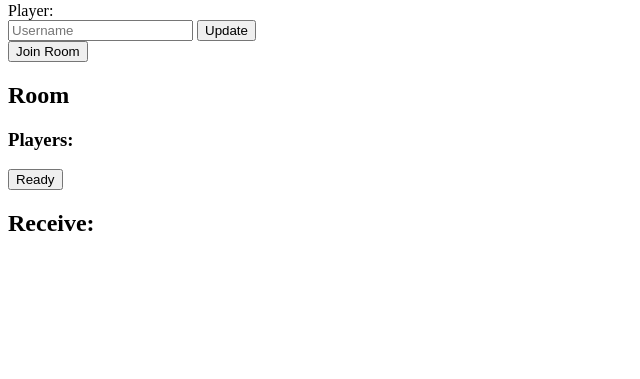
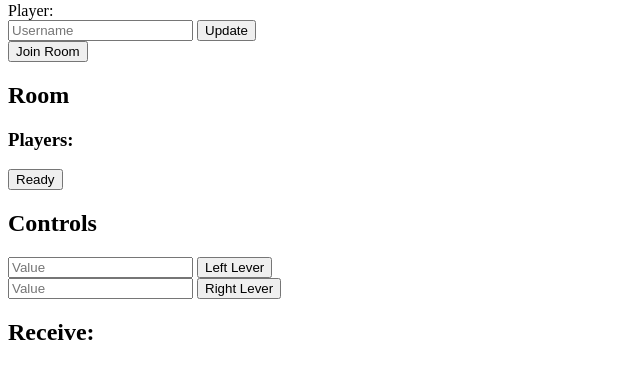
Before and after one commit to nKey/hackajam-1, a Flask app: page / in a window 1280 px wide. Shown: the part 125-504 px from the top of the page, without its empty margins (0-640 px from the left). Run offline with Flask 2, Linux system fonts and the light colour scheme; some libraries are stand-ins or nearby versions.

Commit message:
Server handle player movement commands

```diff
--- a/main.py
+++ b/main.py
@@ -13,7 +13,9 @@ socketio = SocketIO(app)
 
 
 '''
-Namespace flow: -> main -> state
+Namespace flow: -> main -> game
+
+
 
 '''
 
@@ -25,6 +27,8 @@ STATE = {
     'game_id': uuid.uuid4().hex,
     'players': {},
     'map_id': 0,
+    'event_clock': 0,
+    'movement_components': [0, 0],
 }
 
 GLOBAL = {
@@ -77,7 +81,7 @@ def main_settings(data):
 
 @socketio.on('disconnect', namespace='/main')
 def main_disconnect():
-    clear_state(session['player_id'])
+    state_clear_player(session['player_id'])
 
 
 # room screen
@@ -99,10 +103,19 @@ def state_ready():
     STATE['players'][player_id]['ready'] = True
     emit('ready', {'player_id': player_id}, room=game_id, broadcast=True)
     if all(player['ready'] for player_id, player in STATE['players'].iteritems()):
+        # start new game
         print('All players ready to start game')
-        # setup new game
-        # init event timers
-        pass
+        state_init()
+        emit('event-game-start', {'clock': 0, 'ack': game_id},
+            room=game_id, broadcast=True)
+
+
+@socketio.on('event-game-start-ack', namespace='/game')
+def event_game_start_ack():
+    game_id = STATE['game_id']
+    STATE['event_clock'] += 1
+    emit('event-clock-sync', {'clock': STATE['event_clock'], 'wait': 2},
+        room=game_id, broadcast=True)
 
 
 @socketio.on('disconnect', namespace='/game')
@@ -111,11 +124,32 @@ def state_disconnect():
     player_id = session['player_id']
     print('Client [%s] disconnected from game [%s]' % (player_id, game_id))
     emit('leave', {'player_id': player_id}, room=game_id, broadcast=True)
-    clear_state(player_id)
+    state_clear_player(player_id)
     #emit('state', STATE, room=game_id, broadcast=True)
 
 
-# game state
+# game events
+
+@socketio.on('control-left', namespace='/game')
+def event_control_left(value):
+    STATE['movement_components'][0] = value
+    event_notify_movement()
+
+
+@socketio.on('control-right', namespace='/game')
+def event_control_right(value):
+    STATE['movement_components'][1] = value
+    event_notify_movement()
+
+
+def event_notify_movement():
+    game_id = STATE['game_id']
+    left, right = STATE['movement_components']
+    x = (left / 2.0) + (right / 2.0)
+    r = (right / 2.0) - (left / 2.0)
+    STATE['event_clock'] += 1
+    emit('event-movement', {'x': x, 'r': r, 'clock': STATE['event_clock']},
+        room=game_id, broadcast=True)
 
 
 # helper functions
@@ -125,12 +159,18 @@ def update_global():
     emit('global', GLOBAL, namespace='/main', broadcast=True)
 
 
-def clear_state(player_id):
+# state class
+
+def state_clear_player(player_id):
     if player_id not in STATE['players']:
         return
     STATE['players'].pop(player_id)
     update_global()
 
 
+def state_init():
+    STATE['event_clock'] = 0
+
+
 if __name__ == '__main__':
     socketio.run(app)
--- a/templates/index.html
+++ b/templates/index.html
@@ -36,6 +36,19 @@
                 alert(error.message);
             });
         });
+        // game data
+        var STATES = {
+            'WAITING': 0,
+            'RUNNING': 1,
+            0: 'WAITING',
+            1: 'RUNNING',
+        };
+        var gameState = {
+            'clock': 0,
+            'state': 0,
+            'movement': 0,
+            'rotation': 0,
+        };
         var onGameJoin = function(state) {
             // init room state
             $('#room-players').empty();
@@ -62,6 +75,42 @@
                 socket.emit('ready');
                 return false;
             });
+            socket.on('event-game-start', function(data) {
+                gameState.clock = data.clock;
+                gameState.state = STATES['WAITING'];
+                socket.emit('event-game-start-ack');
+            });
+            socket.on('event-clock-sync', function(data) {
+                gameState.clock = data.clock;
+                if (gameState.clock < data.wait) {
+                    gameState.state = STATES['WAITING'];
+                } else {
+                    gameState.state = STATES['RUNNING'];
+                }
+                console.log('Game state ' + STATES[gameState.state]);
+            });
+            // control events
+            $('form#pull-left').submit(function(event) {
+                var value = parseInt($('#control_lever_left').val());
+                if (value != 0) {
+                    socket.emit('control-left', value);
+                }
+                return false;
+            });
+            $('form#pull-right').submit(function(event) {
+                var value = parseInt($('#control_lever_right').val());
+                if (value != 0) {
+                    socket.emit('control-right', value);
+                }
+                return false;
+            });
+            // movement events
+            socket.on('event-movement', function(data) {
+                gameState.movement = data.x;
+                gameState.rotation = data.r;
+                gameState.clock = data.clock;
+                console.log('Game state', gameState)
+            });
         };
     </script>
 </head>
@@ -87,6 +136,15 @@
         <input type="submit" value="Ready">
     </form>
 
+    <h2>Controls</h2>
+    <form id="pull-left" method="POST" action='#'>
+        <input type="text" name="control_lever_left" id="control_lever_left" placeholder="Value">
+        <input type="submit" value="Left Lever">
+    </form>
+    <form id="pull-right" method="POST" action='#'>
+        <input type="text" name="control_lever_right" id="control_lever_right" placeholder="Value">
+        <input type="submit" value="Right Lever">
+    </form>
 
     <h2>Receive:</h2>
     <div id="log"></div>
```
